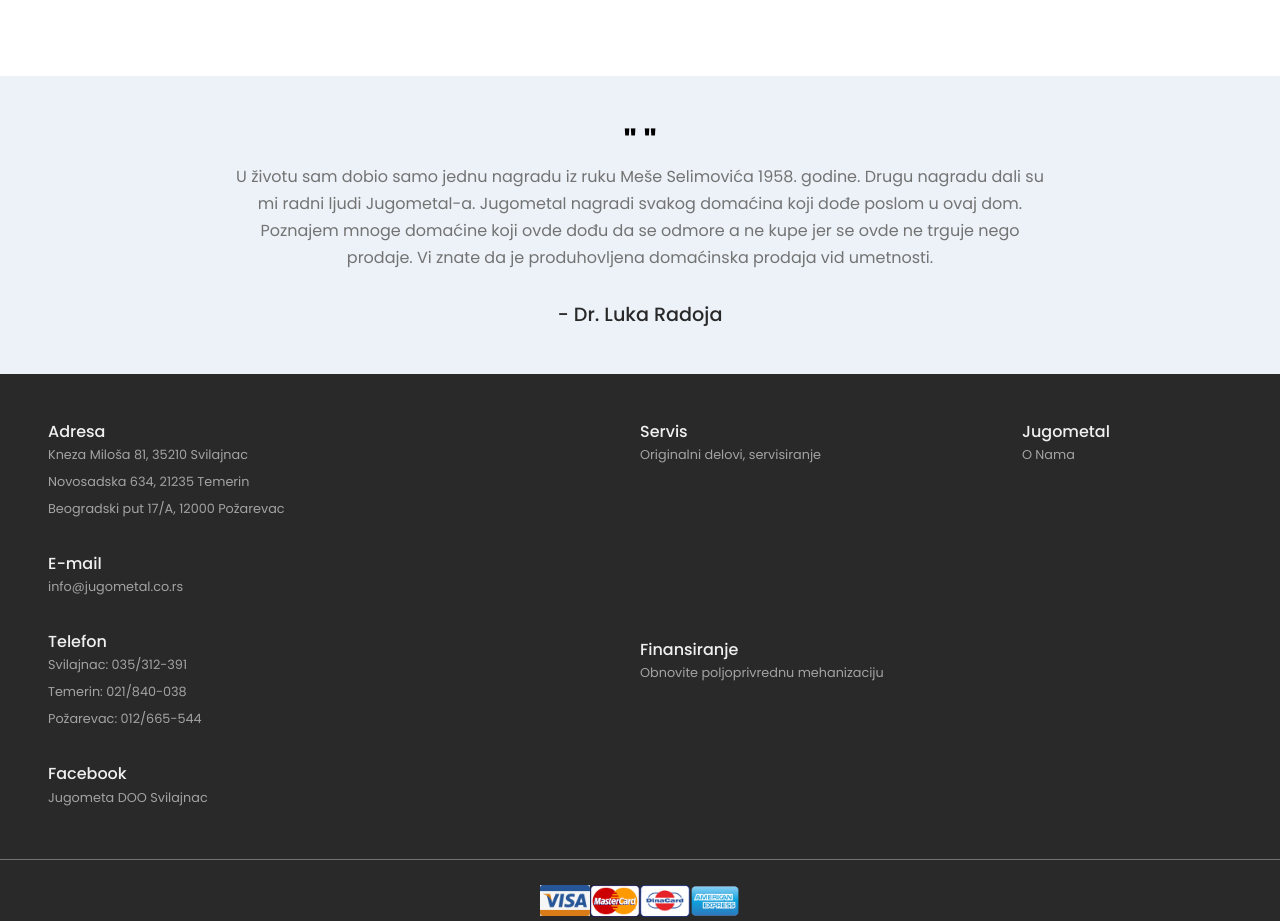
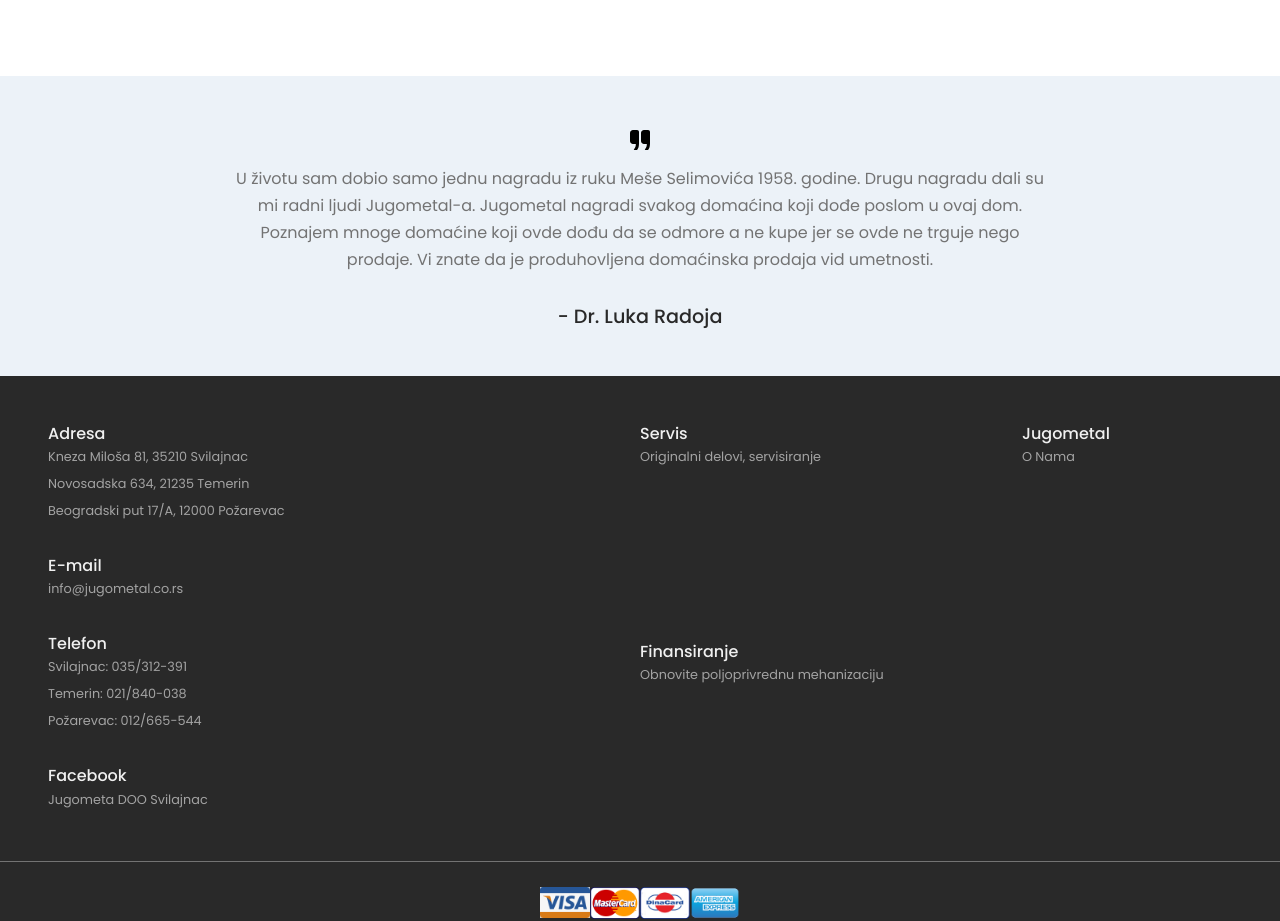
Before and after one commit to lukanesic/jugometal, a Next.js app: page / in a window 1280 px wide. Shown: the part 2140-3061 px from the top of the page. Built offline with nearby package versions, Linux system fonts and the light colour scheme; no server answers; the database is empty.

Commit message:
New Quoute icon

```diff
--- a/components/Quote/index.js
+++ b/components/Quote/index.js
@@ -1,9 +1,12 @@
 import React from 'react'
+import { IoIosQuote } from 'react-icons/io'
 
 const Quote = () => {
   return (
     <div className='luka-radoja'>
-      <div className='quote'>" "</div>
+      <div className='quote'>
+        <IoIosQuote />
+      </div>
       <p>
         U životu sam dobio samo jednu nagradu iz ruku Meše Selimovića 1958.
         godine. Drugu nagradu dali su mi radni ljudi Jugometal-a. Jugometal
```
